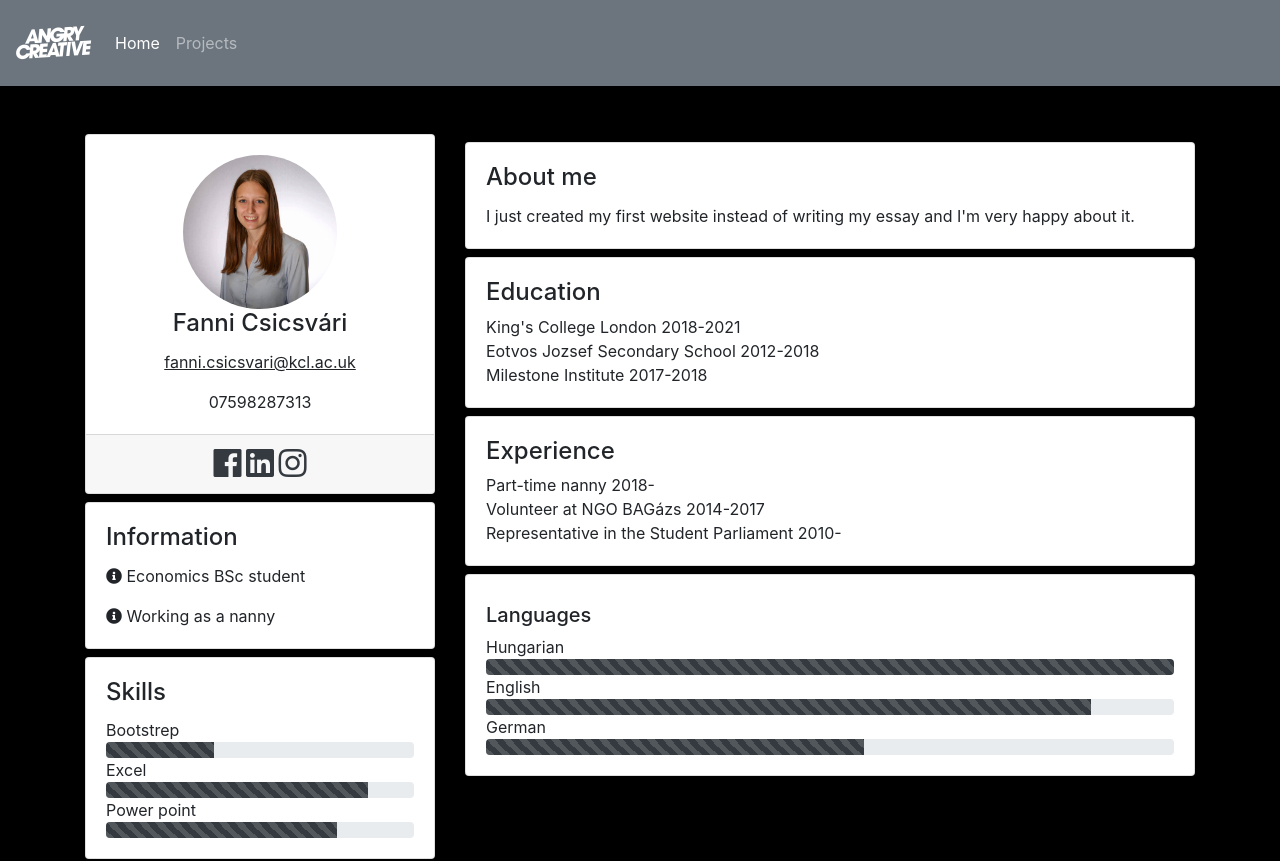
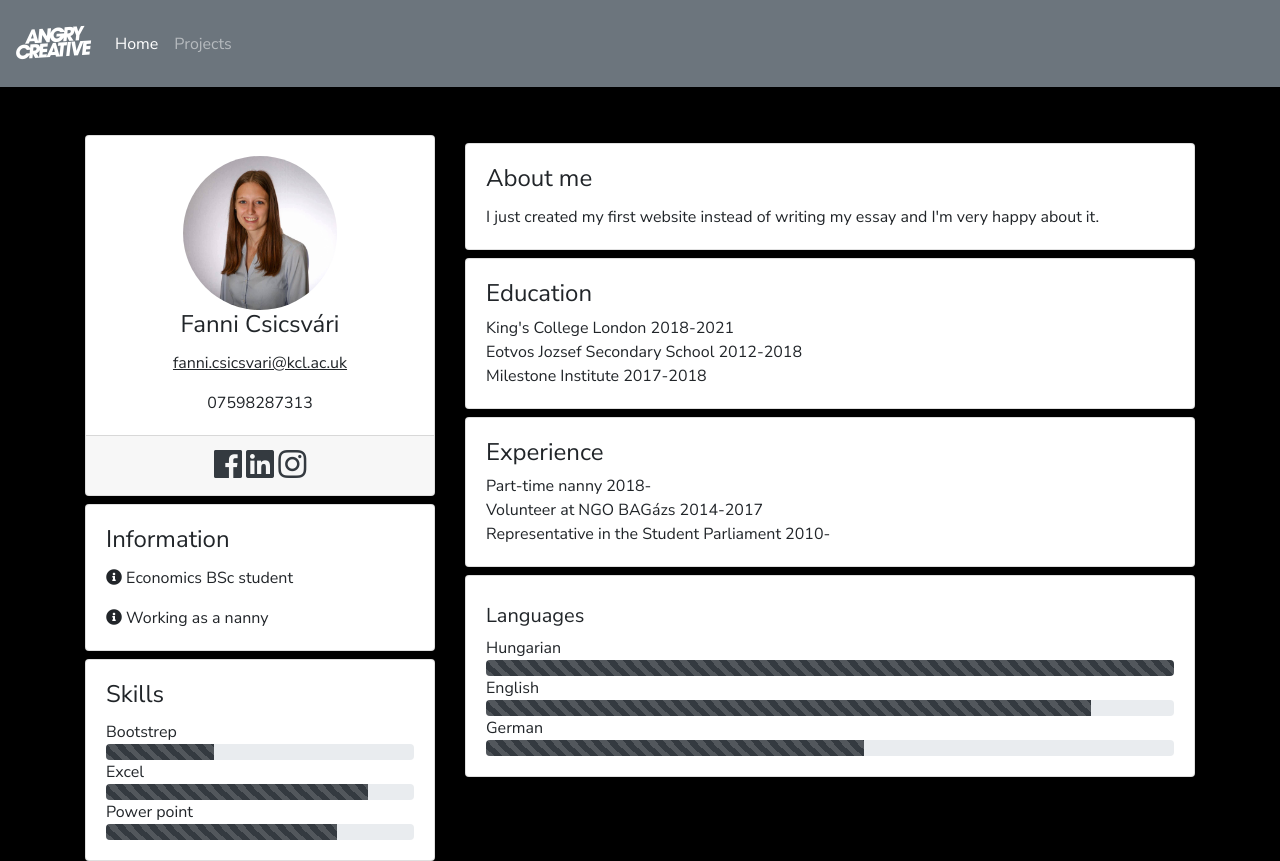
Before and after one commit to csicsvarif/csicsvarif.github.io, a plain HTML site: page index.html in a window 1280 px wide. Drawn offline with nearby package versions, Linux system fonts and the light colour scheme.

Commit message:
Add files via upload

```diff
--- a/css/style.css
+++ b/css/style.css
@@ -1,4 +1,6 @@
-body
-{ background-color: black; }
+body{
+	background-color: black;
+	font-family: 'Nunito Sans', sans-serif;
+}
 .white
 { color:white ; }
--- a/index.html
+++ b/index.html
@@ -1,9 +1,13 @@
 <!DOCTYPE html>
 <html>
 <head>
+	<meta name="viewport" content="width=device-width, initial-scale=1">
 	<title>Welcome to my page</title>
 	<link rel="stylesheet" href="https://stackpath.bootstrapcdn.com/bootstrap/4.1.3/css/bootstrap.min.css" integrity="sha384-MCw98/SFnGE8fJT3GXwEOngsV7Zt27NXFoaoApmYm81iuXoPkFOJwJ8ERdknLPMO" crossorigin="anonymous">
 	<link rel="stylesheet" href="https://use.fontawesome.com/releases/v5.5.0/css/all.css" integrity="sha384-B4dIYHKNBt8Bc12p+WXckhzcICo0wtJAoU8YZTY5qE0Id1GSseTk6S+L3BlXeVIU" crossorigin="anonymous">
+	<link href="https://fonts.googleapis.com/css?family=Rubik" rel="stylesheet">
+	<link href="https://fonts.googleapis.com/css?family=Inconsolata" rel="stylesheet">
+	<link href="https://fonts.googleapis.com/css?family=Nunito+Sans" rel="stylesheet">
 	<link rel="stylesheet" type="text/css" href="css/style.css">
 	<script src="https://code.jquery.com/jquery-3.3.1.slim.min.js" integrity="sha384-q8i/X+965DzO0rT7abK41JStQIAqVgRVzpbzo5smXKp4YfRvH+8abtTE1Pi6jizo" crossorigin="anonymous"></script>
 <script src="https://cdnjs.cloudflare.com/ajax/libs/popper.js/1.14.3/umd/popper.min.js" integrity="sha384-ZMP7rVo3mIykV+2+9J3UJ46jBk0WLaUAdn689aCwoqbBJiSnjAK/l8WvCWPIPm49" crossorigin="anonymous"></script>
```
